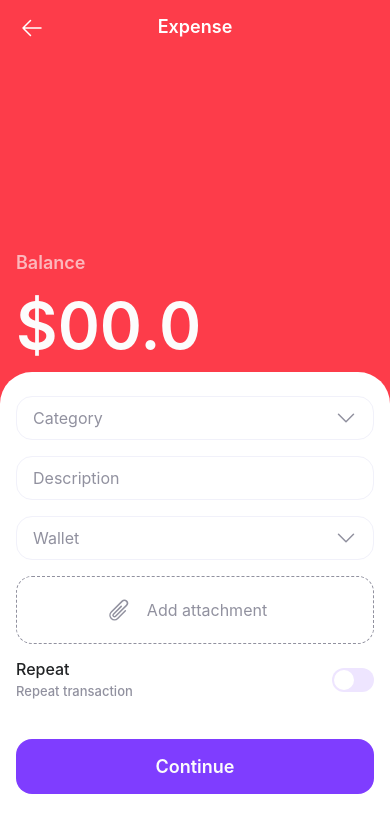
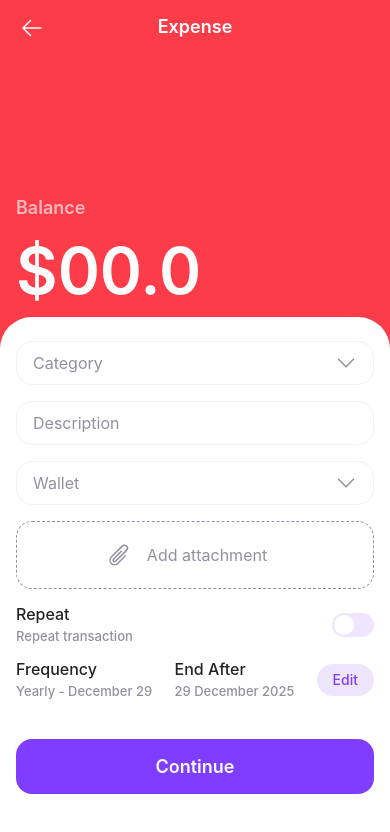
Before and after one commit to tranvuongduy2003/monstra_expense, a React Native app: screen /Expense in a window 390 px wide. Shown: the top 832 px of the page. Built offline with nearby package versions, Linux system fonts and the light colour scheme.

Commit message:
done attachment bottom shit

```diff
--- a/App.tsx
+++ b/App.tsx
@@ -2,14 +2,17 @@ import React from 'react';
 import {Provider} from 'react-redux';
 import {store} from 'app/store';
 import {AppNavigation} from 'navigation/AppNavigation';
+import {GestureHandlerRootView} from 'react-native-gesture-handler';
 
 interface IAppProps {}
 
 const App: React.FunctionComponent<IAppProps> = props => {
   return (
-    <Provider store={store}>
-      <AppNavigation />
-    </Provider>
+    <GestureHandlerRootView style={{flex: 1}}>
+      <Provider store={store}>
+        <AppNavigation />
+      </Provider>
+    </GestureHandlerRootView>
   );
 };
 
--- a/babel.config.js
+++ b/babel.config.js
@@ -11,5 +11,6 @@ module.exports = {
         },
       },
     ],
+    'react-native-reanimated/plugin',
   ],
 };
--- a/components/Attachment.tsx
+++ b/components/Attachment.tsx
@@ -1,16 +1,18 @@
 import React from 'react';
-import {View, StyleSheet, Text} from 'react-native';
+import {View, StyleSheet, Text, Pressable} from 'react-native';
 import {AppColors} from 'constants/AppColors';
 import {PaperClipIcon} from 'react-native-heroicons/outline';
 
-interface IAttachmentProps {}
+interface IAttachmentProps {
+  onPress: () => void;
+}
 
-const Attachment: React.FunctionComponent<IAttachmentProps> = ({}) => {
+const Attachment: React.FunctionComponent<IAttachmentProps> = ({onPress}) => {
   return (
-    <View style={styles.container}>
+    <Pressable onPress={onPress} style={styles.container}>
       <PaperClipIcon color={AppColors.secondaryTextColor} />
       <Text style={styles.text}>Add attachment</Text>
-    </View>
+    </Pressable>
   );
 };
 
--- a/constants/AppColors.ts
+++ b/constants/AppColors.ts
@@ -16,4 +16,5 @@ export const AppColors = {
   borderColor: '#F1F1FA',
   whiteText: '#FCFCFC',
   titleColor: '#292B2D',
+  violet: '#EEE5FF',
 };
--- a/package.json
+++ b/package.json
@@ -10,6 +10,7 @@
     "test": "jest"
   },
   "dependencies": {
+    "@gorhom/bottom-sheet": "^4",
     "@react-native-firebase/app": "^17.4.0",
     "@react-native-firebase/firestore": "^17.4.0",
     "@react-navigation/bottom-tabs": "^6.5.7",
@@ -21,7 +22,9 @@
     "react": "18.2.0",
     "react-native": "0.71.4",
     "react-native-confirmation-code-field": "^7.3.1",
+    "react-native-gesture-handler": "^2.9.0",
     "react-native-heroicons": "^3.2.0",
+    "react-native-reanimated": "^3.0.2",
     "react-native-safe-area-context": "^4.5.0",
     "react-native-screens": "^3.20.0",
     "react-native-svg": "^13.8.0",
--- a/screens/Expense/ExpenseSreen.tsx
+++ b/screens/Expense/ExpenseSreen.tsx
@@ -1,6 +1,13 @@
-import * as React from 'react';
+import React, {useCallback, useRef, useState} from 'react';
 import {SafeAreaView} from 'react-native-safe-area-context';
-import {ScrollView, StyleSheet, View, Text} from 'react-native';
+import {
+  ScrollView,
+  StyleSheet,
+  View,
+  Text,
+  TouchableOpacity,
+} from 'react-native';
+import BottomSheet from '@gorhom/bottom-sheet';
 import {AppColors} from 'constants/AppColors';
 import {useNavigation} from '@react-navigation/native';
 import Input from 'components/Input';
@@ -9,8 +16,14 @@ import Attachment from 'components/Attachment';
 import Toggle from 'components/Toggle';
 import Dropdown from 'components/Dropdown';
 import {ClickOutsideProvider} from 'providers/ClickOutSideProvider';
+import AttachmentBottomSheet from './components/AttachmentBottomSheet';
 
 interface IExpenseScreenProps {}
+
+interface ITagProps {
+  title: string;
+  desc: string;
+}
 
 const categoryOptions = [
   {
@@ -44,6 +57,14 @@ const walletOptions = [
 
 const ExpenseScreen: React.FunctionComponent<IExpenseScreenProps> = props => {
   const navigation = useNavigation();
+  const [show, setShow] = useState<boolean>(false);
+
+  const bottomSheetRef = useRef<BottomSheet>(null);
+
+  const handleSheetChanges = useCallback((index: number) => {
+    bottomSheetRef.current?.snapToIndex(index);
+    setShow(true);
+  }, []);
 
   return (
     <SafeAreaView style={{flex: 1}}>
@@ -52,7 +73,9 @@ const ExpenseScreen: React.FunctionComponent<IExpenseScreenProps> = props => {
         contentContainerStyle={{
           flexGrow: 1,
           justifyContent: 'flex-end',
+          position: 'relative',
         }}>
+        {show && <View style={styles.overlay}></View>}
         <ClickOutsideProvider>
           <View style={styles.balanceContainer}>
             <Text style={styles.title}>Balance</Text>
@@ -71,15 +94,19 @@ const ExpenseScreen: React.FunctionComponent<IExpenseScreenProps> = props => {
                 placeholder="Wallet"
                 zIndex={40}
               />
-              <Attachment />
-              <View style={styles.toggleContainer}>
-                <View style={styles.toggleTextContainer}>
-                  <Text style={styles.toggleTitle}>Repeat</Text>
-                  <Text style={styles.toggleDesc}>Repeat transaction</Text>
-                </View>
+              <Attachment onPress={() => handleSheetChanges(0)} />
+              <View style={styles.serviceContainer}>
+                <Tag title="Repeat" desc="Repeat transaction" />
                 <View>
                   <Toggle />
                 </View>
+              </View>
+              <View style={styles.serviceContainer}>
+                <Tag title="Frequency" desc="Yearly - December 29" />
+                <Tag title="End After" desc="29 December 2025" />
+                <TouchableOpacity style={styles.editButton}>
+                  <Text style={styles.editButtonText}>Edit</Text>
+                </TouchableOpacity>
               </View>
             </View>
             <View>
@@ -92,11 +119,38 @@ const ExpenseScreen: React.FunctionComponent<IExpenseScreenProps> = props => {
           </View>
         </ClickOutsideProvider>
       </ScrollView>
+      {show && (
+        <AttachmentBottomSheet
+          bottomSheetRef={bottomSheetRef}
+          setShow={setShow}
+        />
+      )}
     </SafeAreaView>
   );
 };
 
+const Tag: React.FunctionComponent<ITagProps> = ({title, desc}) => {
+  return (
+    <View style={styles.toggleTextContainer}>
+      <Text style={styles.toggleTitle}>{title}</Text>
+      <Text style={styles.toggleDesc}>{desc}</Text>
+    </View>
+  );
+};
+
 const styles = StyleSheet.create({
+  overlay: {
+    backgroundColor: '#000000',
+    opacity: 0.6,
+    position: 'absolute',
+    flex: 1,
+    top: -100,
+    paddingTop: -100,
+    bottom: 0,
+    left: 0,
+    right: 0,
+    zIndex: 10,
+  },
   balanceContainer: {
     paddingHorizontal: 16,
     gap: 13,
@@ -130,7 +184,7 @@ const styles = StyleSheet.create({
   toggleTextContainer: {
     gap: 4,
   },
-  toggleContainer: {
+  serviceContainer: {
     flexDirection: 'row',
     alignItems: 'center',
     justifyContent: 'space-between',
@@ -147,6 +201,18 @@ const styles = StyleSheet.create({
     fontSize: 13,
     fontWeight: '500',
   },
+  editButton: {
+    paddingHorizontal: 16,
+    paddingVertical: 7,
+    backgroundColor: AppColors.violet,
+    borderRadius: 99,
+  },
+  editButtonText: {
+    fontWeight: '500',
+    fontSize: 14,
+    lineHeight: 18,
+    color: AppColors.primaryColor,
+  },
 });
 
 export default ExpenseScreen;
--- /dev/null
+++ b/screens/Expense/components/AttachmentBottomSheet.tsx
@@ -0,0 +1,73 @@
+import BottomSheet, {BottomSheetView} from '@gorhom/bottom-sheet';
+import React, {ReactNode, useMemo} from 'react';
+import {StyleSheet} from 'react-native';
+import AttachmentItem from './AttachmentItem';
+import {
+  CameraIcon,
+  DocumentIcon,
+  PhotoIcon,
+} from 'react-native-heroicons/solid';
+import {AppColors} from 'constants/AppColors';
+
+interface IAttachmentBottomSheetProps {
+  setShow: any;
+  bottomSheetRef: any;
+}
+
+type AttachmentItemType = {
+  id: number;
+  icon: ReactNode;
+  title: string;
+};
+
+const options: AttachmentItemType[] = [
+  {
+    id: 0,
+    icon: <CameraIcon size={32} color={AppColors.primaryColor} />,
+    title: 'Camera',
+  },
+  {
+    id: 1,
+    icon: <PhotoIcon size={32} color={AppColors.primaryColor} />,
+    title: 'Image',
+  },
+  {
+    id: 2,
+    icon: <DocumentIcon size={32} color={AppColors.primaryColor} />,
+    title: 'Document',
+  },
+];
+
+const AttachmentBottomSheet: React.FunctionComponent<
+  IAttachmentBottomSheetProps
+> = ({setShow, bottomSheetRef}) => {
+  const snapPoints = useMemo(() => [210], []);
+
+  return (
+    <BottomSheet
+      ref={bottomSheetRef}
+      snapPoints={snapPoints}
+      enablePanDownToClose={true}
+      onClose={() => setShow(false)}>
+      <BottomSheetView style={styles.container}>
+        {options.map(item => (
+          <AttachmentItem key={item.id} icon={item.icon} title={item.title} />
+        ))}
+      </BottomSheetView>
+    </BottomSheet>
+  );
+};
+
+const styles = StyleSheet.create({
+  container: {
+    padding: 16,
+    paddingBottom: 50,
+    flexDirection: 'row',
+    alignItems: 'flex-end',
+    gap: 8,
+    height: '100%',
+    justifyContent: 'space-evenly',
+  },
+});
+
+export default AttachmentBottomSheet;
--- /dev/null
+++ b/screens/Expense/components/AttachmentItem.tsx
@@ -0,0 +1,40 @@
+import {AppColors} from 'constants/AppColors';
+import React, {ReactNode} from 'react';
+import {StyleSheet, Text, TouchableOpacity} from 'react-native';
+
+interface IAttachmentItemProps {
+  icon: ReactNode;
+  title: string;
+}
+
+const AttachmentItem: React.FunctionComponent<IAttachmentItemProps> = ({
+  icon,
+  title,
+}) => {
+  return (
+    <TouchableOpacity style={styles.container}>
+      {icon}
+      <Text style={styles.text}>{title}</Text>
+    </TouchableOpacity>
+  );
+};
+
+const styles = StyleSheet.create({
+  container: {
+    backgroundColor: AppColors.primaryColor100,
+    height: 90,
+    width: 110,
+    gap: 8,
+    justifyContent: 'center',
+    alignItems: 'center',
+    borderRadius: 16,
+  },
+  text: {
+    fontSize: 16,
+    lineHeight: 19,
+    fontWeight: '600',
+    color: AppColors.primaryColor,
+  },
+});
+
+export default AttachmentItem;
```
Also changed, not shown: 1 other file (tests, documents, lock files or other folders).
